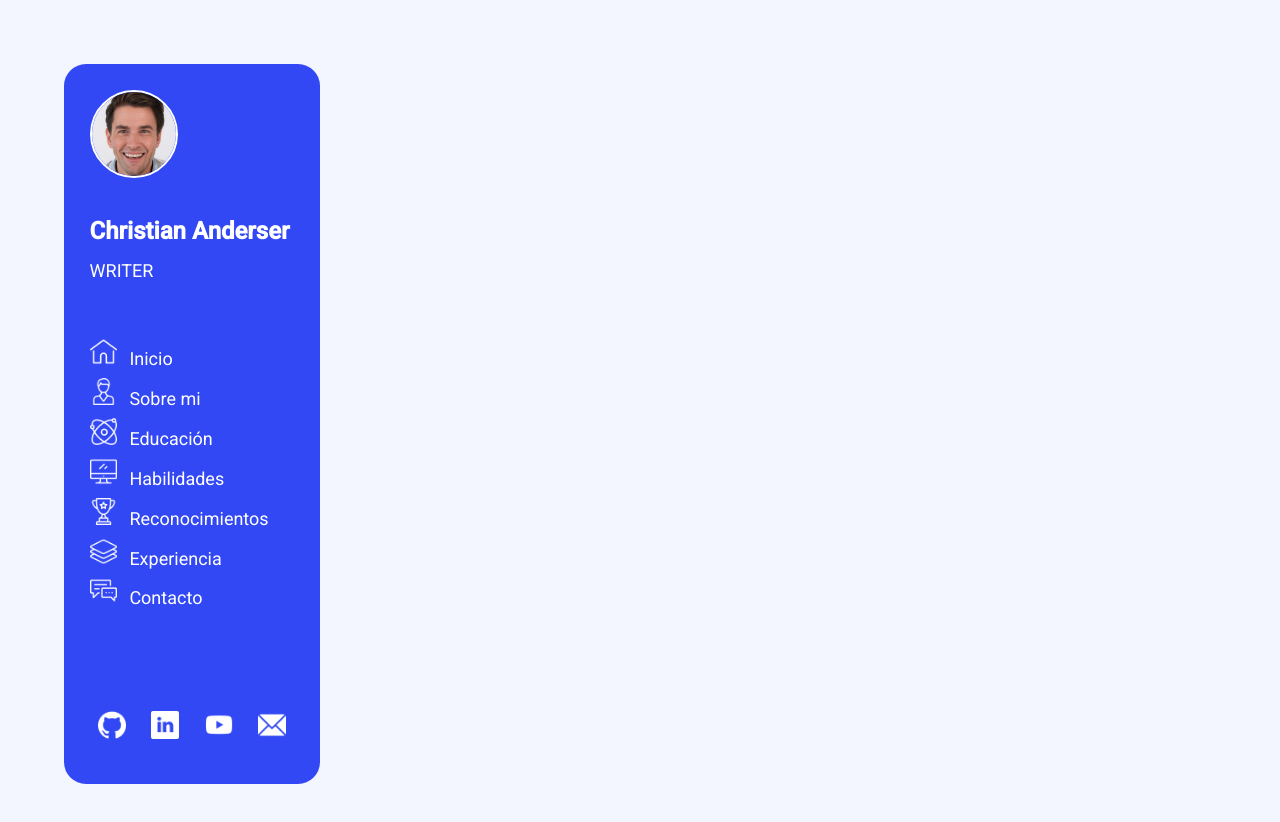
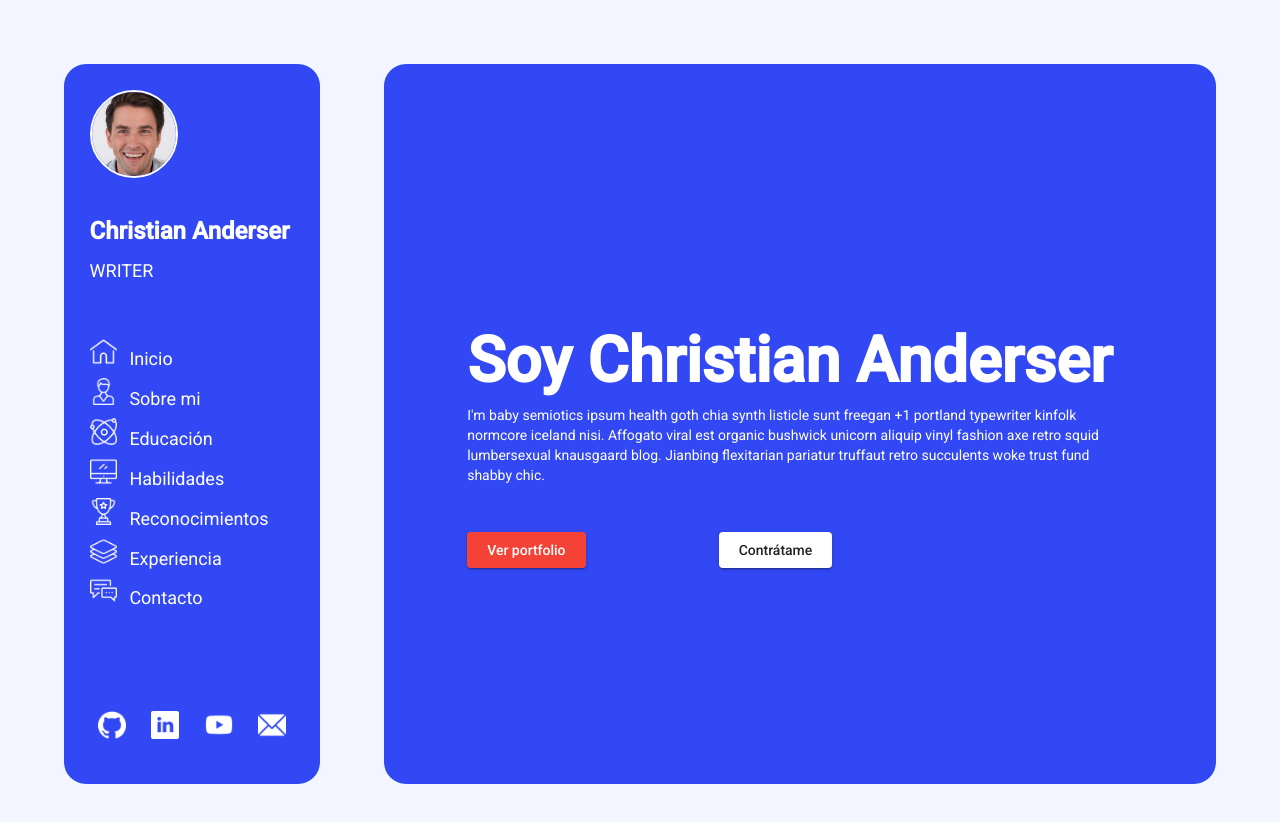
Before and after one commit to SrLozano/LozanoWebPage, an Angular app: page / in a window 1280 px wide. Shown: the top 822 px of the page. Built offline with nearby package versions, Linux system fonts and the light colour scheme.

Commit message:
Working on Home tab

```diff
--- a/src/app/app.component.html
+++ b/src/app/app.component.html
@@ -1 +1,3 @@
+
 <app-left-tab></app-left-tab>
+<app-right-tab></app-right-tab>
--- a/src/app/left-tab/left-tab.component.scss
+++ b/src/app/left-tab/left-tab.component.scss
@@ -6,6 +6,7 @@
     background-color: rgb(50, 72, 244);
     border-radius: 22px;
     color: white;
+    display: inline-block;
 }
 
 //Individual parts of the left tab
@@ -49,6 +50,7 @@
 .category{
     font-size: large;
     margin-top: 3.5%;
+    cursor: pointer;
 }
 
 .icon{
@@ -68,4 +70,5 @@
     height: 2em;
     width: 2em;
     margin: 5%;
+    cursor: pointer;
 }
--- a/src/app/left-tab/left-tab.component.ts
+++ b/src/app/left-tab/left-tab.component.ts
@@ -1,5 +1,6 @@
 import { Component, OnInit } from '@angular/core';
 import * as myGlobals from '../../globals'; //Global variables
+
 
 @Component({
   selector: 'app-left-tab',
--- /dev/null
+++ b/src/app/right-tab/right-tab.component.html
@@ -0,0 +1,19 @@
+<!--The container contains the whole set of tabs-->
+<div class="container">
+    <!--The first tab is set to -->
+    <div class="home">
+        <div class="container_name">
+            <div class="name">
+                Soy {{name}}
+            </div>
+            <div class="description">
+                {{description}}
+            </div>
+        </div>
+        <div class="buttons">
+            <button mat-raised-button color="warn" style="margin-right:20%; padding-left: 3%; padding-right: 3%;">Ver portfolio</button>
+            <button mat-raised-button style="padding-left: 3%; padding-right: 3%;">Contrátame</button>
+        </div>
+
+    </div>
+</div>
--- /dev/null
+++ b/src/app/right-tab/right-tab.component.scss
@@ -0,0 +1,46 @@
+//The full page is organised in two components, the right one and the left one
+.container{
+    display: inline-block;
+    width: 65%;
+    margin-top: 5%;
+    margin-right: 5%;
+    height: 100%;
+    vertical-align: top;
+}
+
+//The classes for the card set to fix the home
+.home{
+    background-color: rgb(50, 72, 244);
+    height: 90%;
+    border-radius: 22px;
+    color: white;
+    position: relative;
+}
+
+.container_name{
+    height: 65%;
+    position: relative;
+}
+
+.name{
+    font-size: 4.5em;
+    line-height: 1em;
+    position: absolute;
+    bottom: 30%;
+    margin-left: 10%;
+    margin-right: 10%;
+    font-weight: bold;
+}
+
+.description{
+    position: absolute;
+    bottom: 10%;
+    margin-left: 10%;
+    margin-right: 10%;
+
+}
+
+.buttons{
+    margin-left: 10%;
+    margin-right: 10%;
+}
--- /dev/null
+++ b/src/app/right-tab/right-tab.component.ts
@@ -0,0 +1,20 @@
+import { Component, OnInit } from '@angular/core';
+import * as myGlobals from '../../globals'; //Global variables
+
+@Component({
+  selector: 'app-right-tab',
+  templateUrl: './right-tab.component.html',
+  styleUrls: ['./right-tab.component.scss']
+})
+export class RightTabComponent implements OnInit {
+
+  name = myGlobals.name;
+  job = myGlobals.job;
+  description = myGlobals.description;
+
+  constructor() { }
+
+  ngOnInit(): void {
+  }
+
+}
--- a/src/globals.ts
+++ b/src/globals.ts
@@ -5,3 +5,4 @@
 
 export const name: string="Christian Anderser";
 export const job: string="Writer";
+export const description: string="I'm baby semiotics ipsum health goth chia synth listicle sunt freegan +1 portland typewriter kinfolk normcore iceland nisi. Affogato viral est organic bushwick unicorn aliquip vinyl fashion axe retro squid lumbersexual knausgaard blog. Jianbing flexitarian pariatur truffaut retro succulents woke trust fund shabby chic.";
```
Also changed, not shown: src/app/app.module.ts (+6 -2 lines), 1 other file (tests, documents, lock files or other folders).
